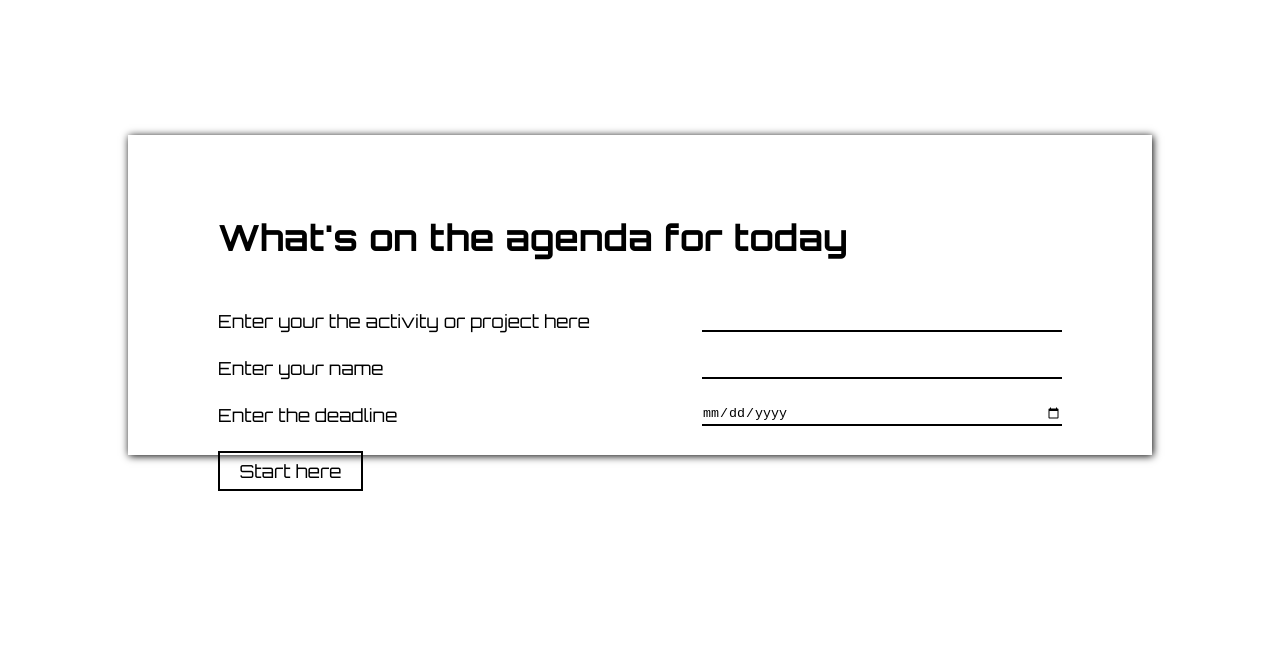
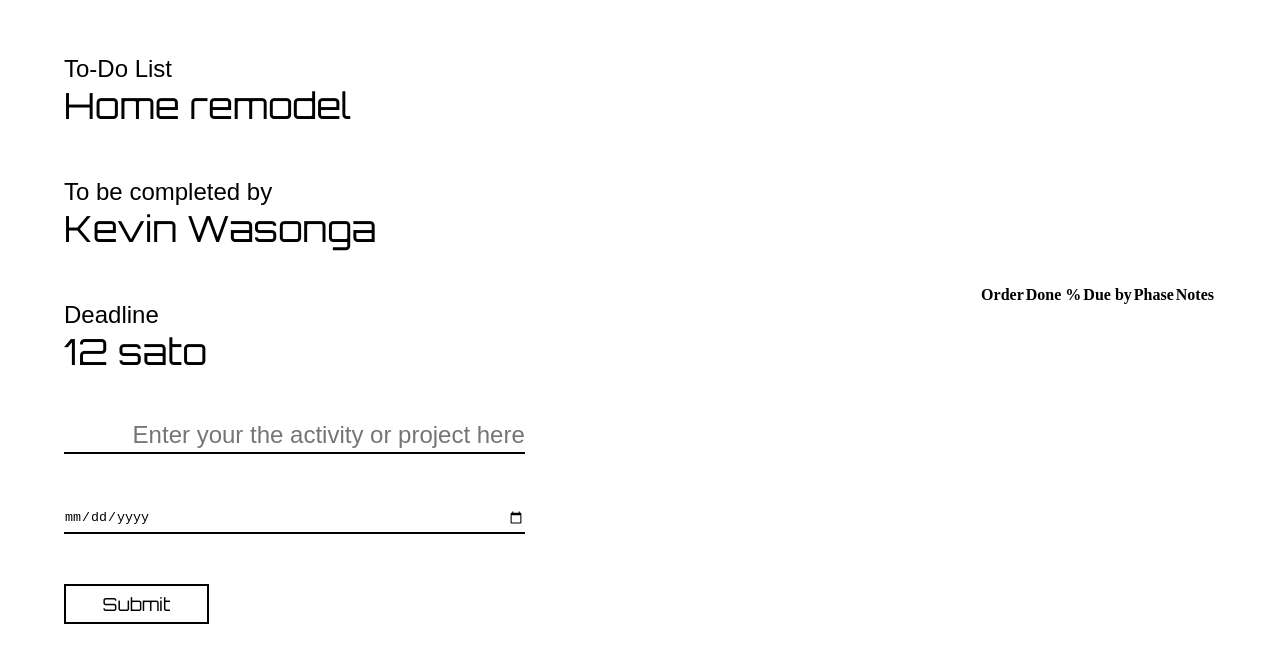
Before and after one commit to DevArtist254/glowing-robot, a website built with Parcel: page index.html in a window 1280 px wide. Shown: the part 105-768 px from the top of the page. Built offline with nearby package versions, Linux system fonts and the light colour scheme; a web font is replaced by a local one.

Commit message:
activity

```diff
--- a/index.html
+++ b/index.html
@@ -7,14 +7,14 @@
     <link rel="preconnect" href="https://fonts.googleapis.com" />
     <link rel="preconnect" href="https://fonts.gstatic.com" crossorigin />
     <link
-      href="https://fonts.googleapis.com/css2?family=Montserrat:ital,wght@0,100..900;1,100..900&family=Orbitron:wght@400..900&display=swap"
+      href="https://fonts.googleapis.com/css2?family=Mochiy+Pop+One&family=Orbitron:wght@400..900&display=swap"
       rel="stylesheet"
     />
     <link rel="stylesheet" href="./src/sass/main.scss" />
     <script type="module" defer src="/src/js/controller.js"></script>
   </head>
   <body>
-    <div class="popup">
+    <!-- <div class="popup">
       <h1 class="popup__header">What's on the agenda for today</h1>
       <form id="userInfo" class="popup__userInfo">
         <div class="popup__form">
@@ -33,36 +33,36 @@
         </div>
         <button class="popup__submit" type="submit">Start here</button>
       </form>
+    </div> -->
+    <main>
+      <div class="activity">
+        <div class="activityEntry">
+          <h2 class="activityEntry__topic">To-Do List</h2>
+          <h1 id="activityEntry" class="activityEntry__header">Home remodel</h1>
+          <h3 class="activityEntry__user">
+            To be completed by
+          </h3>
+          <h3 class="activityEntry__user--E" id="userEntry">Kevin Wasonga</h3>
+          <h3 class="activityEntry__date">
+            Deadline
+          </h3>
+          <h3 class="activityEntry__date--D" id="dateEntry">12 sato</h3>
         </div>
-    <main>
-      <hr />
-
-      <h2 id="activityEntry"></h2>
-      <h1>To-Do List</h1>
-      <h3>To be completed by <span id="userEntry"></span></h3>
-      <h3>Deadline <span id="dateEntry"></span></h3>
-
-      <hr />
-
-      <form id="phase">
-        <label for="text">Enter different phases</label> <br />
+        <form id="phase" class="phaseEntry">
           <input
             id="activityPhase"
             type="text"
             placeholder="Enter your the activity or project here"
-        /><br />
-        <label for="text">Enter due date</label> <br />
+          />
           <input
             id="deadlineActivityDate"
             type="date"
             placeholder="Enter the deadline"
           />
-        <button type="submit">Submit</button>
+          <button class="phase-btn" type="submit">Submit</button>
         </form>
-
-      <hr />
-
-      <table id="p">
+      </div>
+      <table id="p" class="phases">
         <tr>
           <th>Order</th>
           <th>Done %</th>
--- a/src/js/View/userView.js
+++ b/src/js/View/userView.js
@@ -15,8 +15,8 @@ class UserView {
         userObj.user = this._user.value;
         userObj.date = this._date.value;
 
-        this._popup.style.display = "none";
-        this._main.style.display = "block";
+        // this._popup.style.display = "none";
+        // this._main.style.display = "block";
 
         handler(userObj);
       })
--- a/src/sass/_base.scss
+++ b/src/sass/_base.scss
@@ -15,60 +15,68 @@ body {
 }
 
 main {
-  display: none;
-}
-
-.popup {
-  width: 80%;
-  height: 40vh;
-
-  z-index: 100;
-  position: absolute;
-
-  box-shadow: 0.6px 0.6px 8px #000;
-
-  padding: 80px 90px;
-
-  &__header {
-    width: max-content;
-    font-family: "Orbitron", sans-serif;
-    font-size: 36px;
-    font-style: bold;
-
-    margin-bottom: 50px;
-  }
-
-  &__userInfo {
-    width: 100%;
-  }
-
-  &__form {
-    margin-bottom: 25px;
+  width: 90%;
+  margin: auto 0;
 
   display: flex;
   flex-direction: row;
   justify-content: space-between;
+  align-items: center;
 }
 
-  &__input {
-    width: 360px;
+.activity {
+  width: 40%;
+  height: 60vh;
 }
 
-  &__label {
-    font-family: "Orbitron", sans-serif;
-    font-size: 18px;
+.activityEntry {
+  &__topic,
+  &__user,
+  &__date {
+    font-family: "Mochiy Pop One", sans-serif;
+    font-weight: 400;
     font-style: normal;
+    font-size: 24px;
   }
 
-  &__input,
-  &__input:focus {
+  &__header,
+  &__user--E,
+  &__date--D {
+    font-family: "Orbitron", serif;
+    font-weight: 400;
+    font-style: normal;
+    font-size: 36px;
+    margin-bottom: 50px;
+  }
+}
+
+#activityPhase,
+#activityPhase:focus,
+#deadlineActivityDate,
+#deadlineActivityDate:focus {
+  width: 100%;
+  height: max-content;
   border: none;
   outline: none;
   border-bottom: 2px solid #000;
 }
 
-  &__submit,
-  &__submit:focus {
+#activityPhase,
+#deadlineActivityDate {
+  height: 30px;
+  margin-bottom: 50px;
+
+  &::placeholder {
+    font-family: "Mochiy Pop One", sans-serif;
+    font-weight: 400;
+    font-style: normal;
+    font-size: 24px;
+    text-align: end;
+  }
+}
+
+.phase-btn,
+.phase-btn:focus {
   width: 145px;
   height: 40px;
 
@@ -80,21 +88,3 @@ main {
   font-size: 18px;
   font-style: normal;
 }
-}
-
-// <uniquifier>: Use a unique and descriptive class name
-// <weight>: Use a value from 400 to 900
-
-// .orbitron-p {
-//     font-family: "Orbitron", sans-serif;
-//     font-optical-sizing: auto;
-//     font-weight: <weight>;
-//     font-style: normal;
-// }
-
-// .montserrat-header {
-//     font-family: "Montserrat", sans-serif;
-//     font-optical-sizing: auto;
-//     font-weight: 900;
-//     font-style: normal;
-// }
--- /dev/null
+++ b/src/sass/_popup.scss
@@ -0,0 +1,63 @@
+.popup {
+  width: 80%;
+  height: 40vh;
+
+  z-index: 100;
+  position: absolute;
+
+  box-shadow: 0.6px 0.6px 8px #000;
+
+  padding: 80px 90px;
+
+  &__header {
+    width: max-content;
+    font-family: "Orbitron", sans-serif;
+    font-size: 36px;
+    font-style: bold;
+
+    margin-bottom: 50px;
+  }
+
+  &__userInfo {
+    width: 100%;
+  }
+
+  &__form {
+    margin-bottom: 25px;
+
+    display: flex;
+    flex-direction: row;
+    justify-content: space-between;
+  }
+
+  &__input {
+    width: 360px;
+  }
+
+  &__label {
+    font-family: "Orbitron", sans-serif;
+    font-size: 18px;
+    font-style: normal;
+  }
+
+  &__input,
+  &__input:focus {
+    border: none;
+    outline: none;
+    border-bottom: 2px solid #000;
+  }
+
+  &__submit,
+  &__submit:focus {
+    width: 145px;
+    height: 40px;
+
+    background: none;
+    border: none;
+
+    border: 2px solid #000;
+    font-family: "Orbitron", sans-serif;
+    font-size: 18px;
+    font-style: normal;
+  }
+}
--- a/src/sass/main.scss
+++ b/src/sass/main.scss
@@ -1 +1,2 @@
 @import "./base";
+@import "./popup";
```
Also changed, not shown: dist/index.html, 4 other files. Lines whose indentation alone changed are shown as unchanged.
